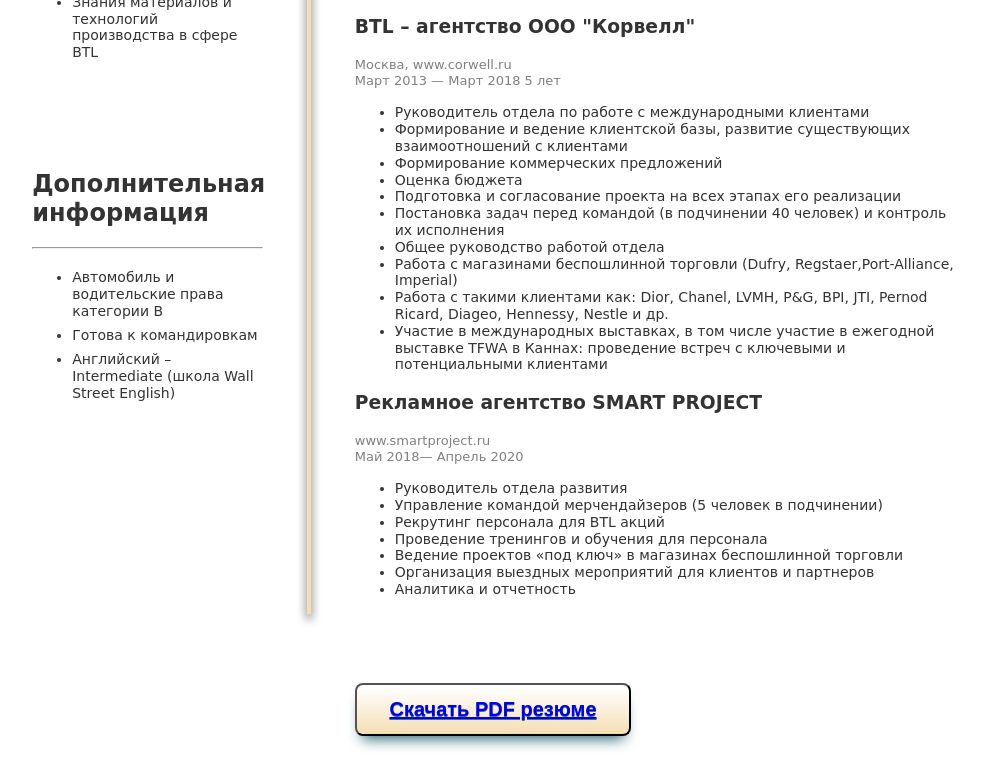
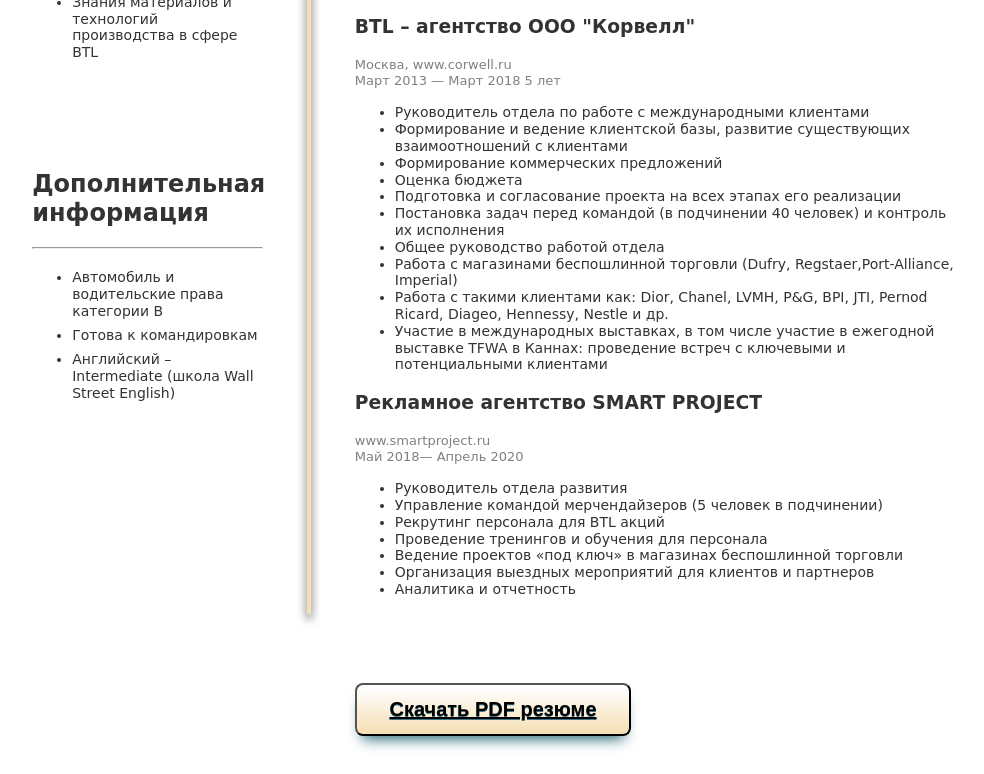
Before and after one commit to a1ip/Irina-resume, a plain HTML site: page index.html in a window 1280 px wide. Shown: the part 1516-2290 px from the top of the page, without its empty margins (147-1131 px from the left). Drawn offline with Linux system fonts and the light colour scheme; a web font is replaced by a local one.

Commit message:
Update style.css

```diff
--- a/css/style.css
+++ b/css/style.css
@@ -131,6 +131,18 @@
     text-shadow:0px 1px 0px #3d768a;
 }
 
+button a:link {
+    color: black;
+}
+
+button a:visited {
+    color: black;
+}
+
+button a:hover{
+    color: gray;
+}
+
 @media only screen and (max-width: 500px) { body {
     display: flex;
     flex-direction: column;
```
